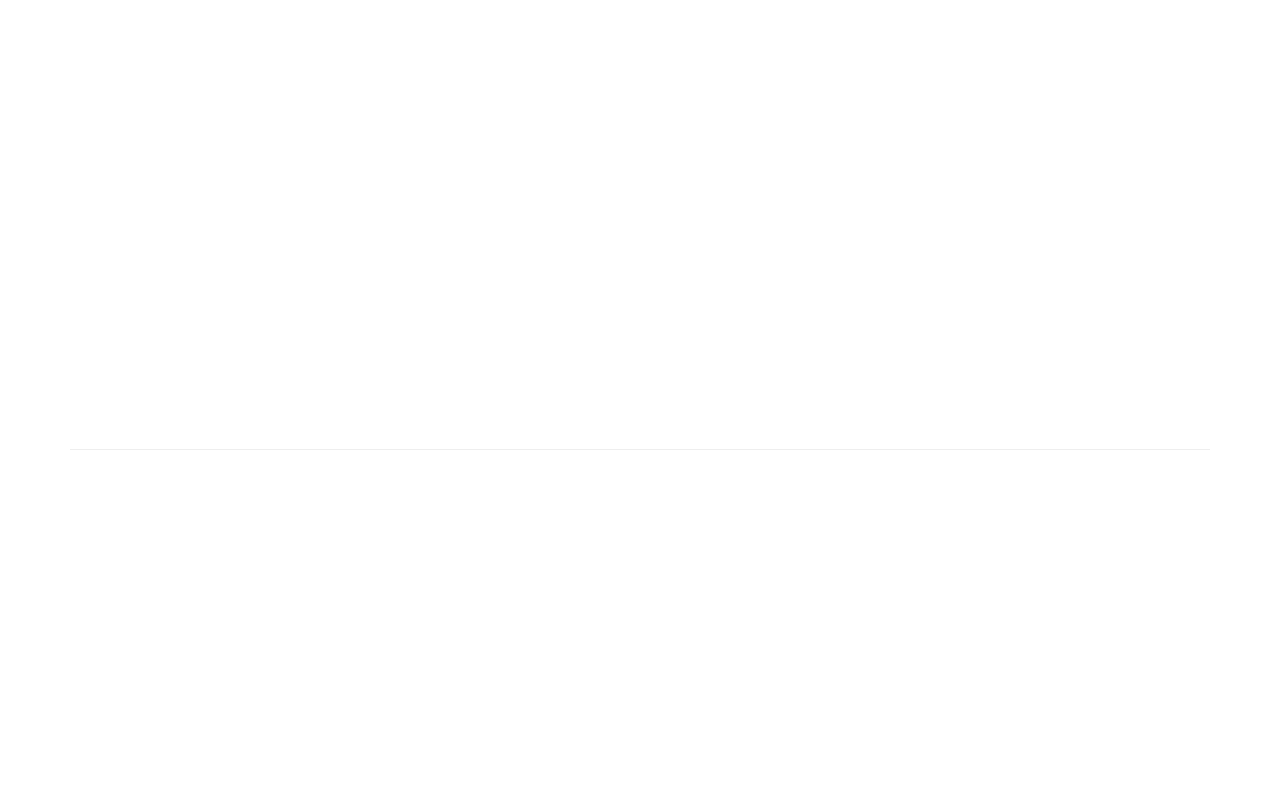
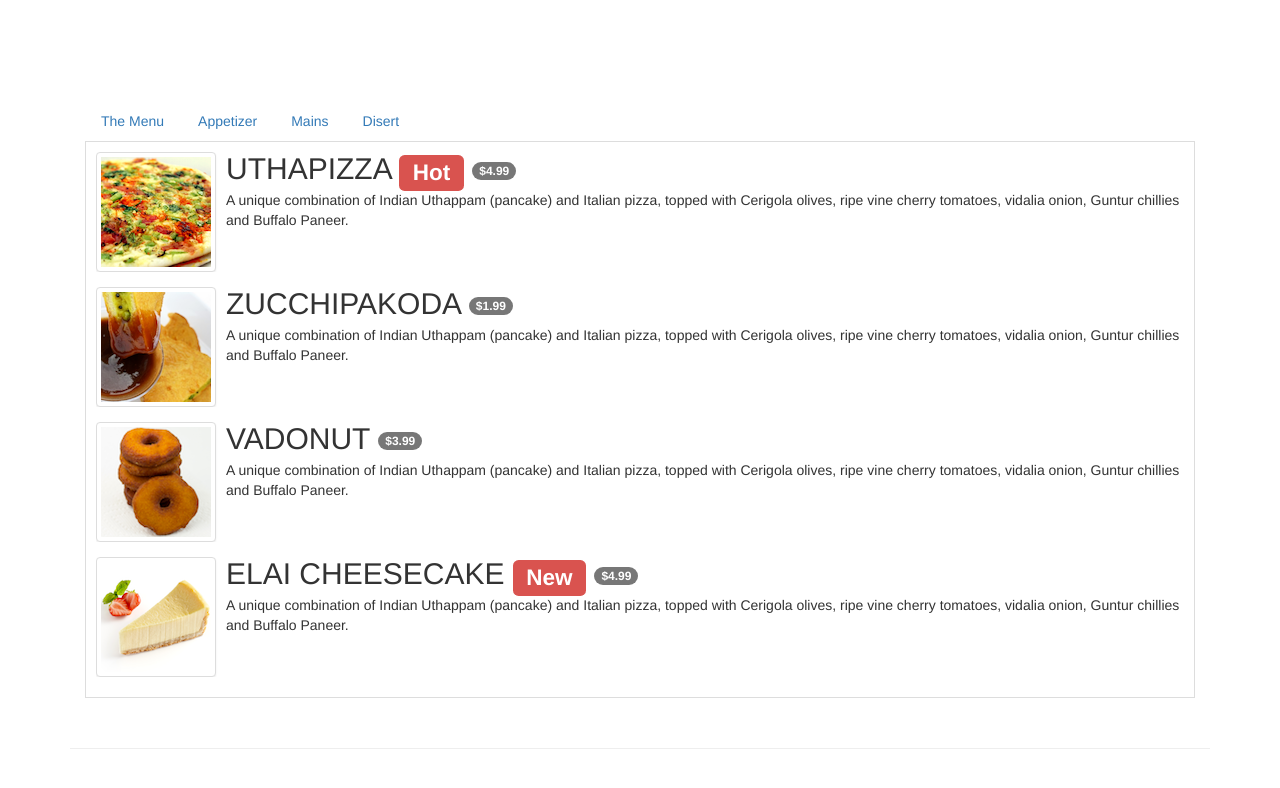
Before and after one commit to rbrtwng/angularwork, a website: page conFusion/app/menu.html in a window 1280 px wide. Drawn offline with nearby package versions, Linux system fonts and the light colour scheme.

Commit message:
partial work for angalar

```diff
--- a/conFusion/app/menu.html
+++ b/conFusion/app/menu.html
@@ -1,5 +1,5 @@
 <!DOCTYPE html>
-<html lang="en">
+<html lang="en" ng-app="confusionApp">
 
 <head>
      <meta charset="utf-8">
@@ -26,12 +26,117 @@
 <body>
 
     <div class="container">
-        <div class="row row-content">
+        <div class="row row-content" ng-controller="menuController as menuCtrl">
             <div class="col-xs-12">
+                <ul class="nav nav-tabs" role="tablist">
+                    <li role="presentation" ng-class="{active:menuCtrl.isSelected(1)}">
+                        <a ng-click="menuCtrl.select(1)" aria-control="allmenu" role="tab">The Menu</a>
+                    </li>
+                     <li role="presentation" ng-class="{active:menuCtrl.isSelected(2)}">
+                        <a ng-click="menuCtrl.select(2)" aria-control="appetizer" role="tab">Appetizer</a>
+                    </li>
+                     <li role="presentation" ng-class="{active:menuCtrl.isSelected(3)}">
+                        <a ng-click="menuCtrl.select(3)" aria-control="mains" role="tab">Mains</a>
+                    </li>
+                      <li role="presentation" ng-class="{active:menuCtrl.isSelected(4)}">
+                        <a ng-click="menuCtrl.select(4)" aria-control="disert" role="tab">Disert</a>
+                    </li>
+                </ul>
+                <div class="tab-content">
+                <ul class="media-list tab-pane fade in active">
+                <li class="media" ng-repeat="dish in menuCtrl.dishes">
+                    <div class="media-left media-middle">
+                        <a href="#">
+                            <img ng-src="{{dish.image}}" class="media-object img-thumbnail" alt="{{dish.name}}">
+                        </a>
+                    </div>
+                    <div class="media-body">
+                        <h2 class="media-heading">{{dish.name | uppercase}}
+                        <span class="label label-danger label-xs">{{dish.label}}</span>
+                        <span class="badge">{{dish.price | currency}}</span>
+                        </h2>
+                        <p>{{dish.description}}</p>
+                        <!--p>Comment:{{dish.comment}}</p>
+                        <p>Please type your comment</p>
+                        <input type="text" name="comment" ng-model="dish.comment"-->
+                    </div>
+                </li>
+                </ul>
+                </div>
             </div>
         </div>
     </div>
+<script type="text/javascript" src="../bower_components/angular/angular.min.js"></script>
+<script>
+    var app = angular.module('confusionApp',[]);
 
+    app.controller('menuController',function(){
+
+       var dishes=[{
+                                name:'Uthapizza',
+                                image: 'images/uthapizza.png',
+                                category: 'mains',
+                                label: 'Hot',
+                                price: '4.99',
+                                description: 'A unique combination of Indian Uthappam (pancake) and Italian pizza, topped with Cerigola olives, ripe vine cherry tomatoes, vidalia onion, Guntur chillies and Buffalo Paneer.',
+                                comment:''
+                            },
+                            {
+                                name:'Zucchipakoda',
+                                image: 'images/zucchipakoda.png',
+                                category: 'appetizer',
+                                label: '',
+                                price: '1.99',
+                                description: 'A unique combination of Indian Uthappam (pancake) and Italian pizza, topped with Cerigola olives, ripe vine cherry tomatoes, vidalia onion, Guntur chillies and Buffalo Paneer.',
+                                comment:''
+                            },
+                            {
+                                name:'Vadonut',
+                                image: 'images/vadonut.png',
+                                category: 'appetizer',
+                                label: '',
+                                price: '3.99',
+                                description: 'A unique combination of Indian Uthappam (pancake) and Italian pizza, topped with Cerigola olives, ripe vine cherry tomatoes, vidalia onion, Guntur chillies and Buffalo Paneer.',
+                                comment:''
+                            },
+                               {
+                                name:'Elai Cheesecake',
+                                image: 'images/elaicheesecake.png',
+                                category: 'disert',
+                                label: 'New',
+                                price: '4.99',
+                                description: 'A unique combination of Indian Uthappam (pancake) and Italian pizza, topped with Cerigola olives, ripe vine cherry tomatoes, vidalia onion, Guntur chillies and Buffalo Paneer.',
+                                comment:''
+                            }];
+    this.dishes = dishes;
+
+    var tab=1;
+
+    var filtText="";
+
+    var select=function(setTap){
+      this.tap=setTap;
+     /* switch (setTap){
+         case 2: this.filtText="appetizer";
+         case 3: this.filtText="mains";
+         case 4: this.filtText="disert";
+         default: this.filtText="";
+      }*/
+    };
+
+    this.select = select;
+
+    var isSelected = function(checkTap){
+        return (checkTap === this.tab);
+    };
+
+    this.isSlected=isSelected;
+
+    });
+
+
+
+</script>
 </body>
 
 </html>
```
